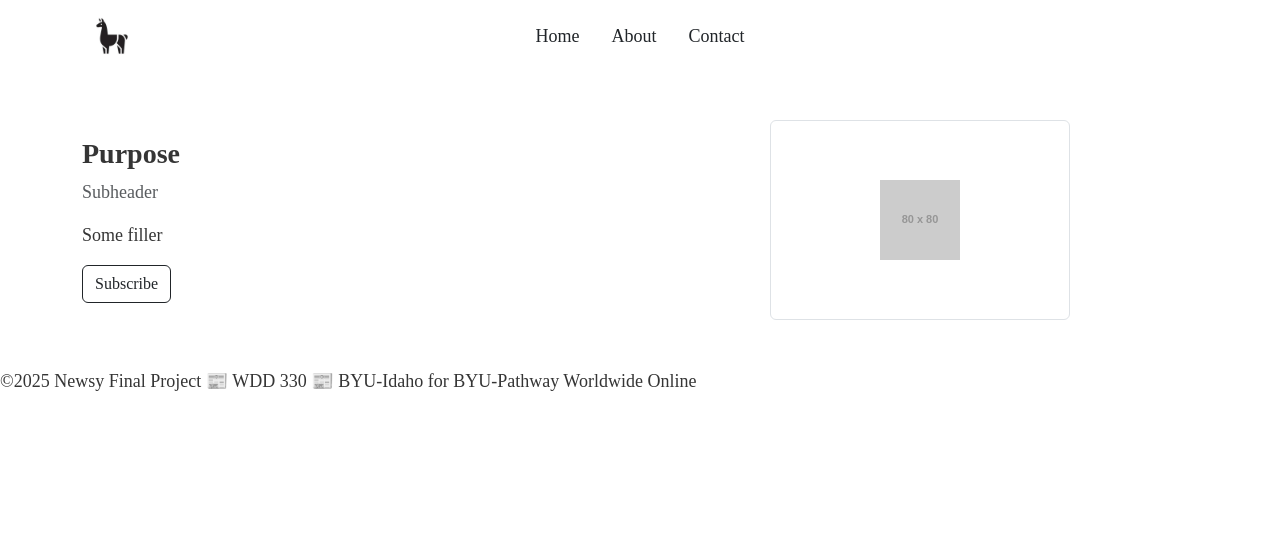
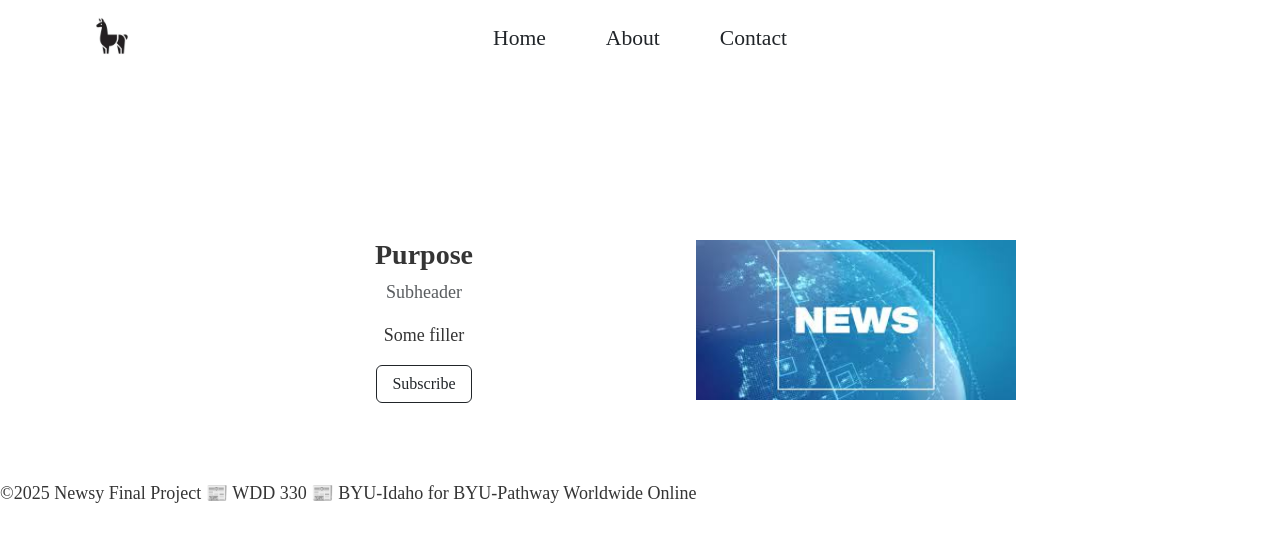
Before and after one commit to trystandj/wdd330-project, a website built with Vite: page src/index.html in a window 1280 px wide. Built offline with nearby package versions, Linux system fonts and the light colour scheme; placeholder pictures from the web are drawn by us.

Commit message:
more home page content

```diff
--- a/src/css/style.css
+++ b/src/css/style.css
@@ -27,3 +27,76 @@ body {
   font-size: var(--font-base);
   color: var(--color-font);
 }
+
+.navbar {
+  display: flex;
+  flex-direction: row;
+  align-items: center;
+  justify-content: center;
+  padding:  20px;
+  translate: 0 -70px;
+  gap: 40px;
+}
+
+.navbar a {
+  color: var(--color-background);
+  text-decoration: none;
+  font-size: var(--large-font);
+  margin: 0 10px;
+}
+
+.navbar a:hover {
+  color: var(--color-secondary);
+}
+
+.navbar li {
+  list-style: none;
+
+
+}
+
+
+.home-start {
+  display: flex;
+  flex-direction: row;
+  align-items: center;
+  justify-content: center;
+  height: 40vh;
+  background-color: var(--color-background);
+
+}
+
+.home-content {
+  display: flex;
+  flex-direction: row;
+  align-items: center;
+  justify-content: center;
+  width: 100%;
+  max-width: 1200px;
+  padding: 20px;
+  gap: 2rem;
+
+}
+
+.home-content button{
+  width: 6rem;
+}
+
+.home-content div{
+  width: 100%;
+  max-width: 400px;
+  text-align: center;
+  padding: 20px;
+  display: flex;
+  flex-direction: column;
+  height: auto;
+  align-items: center;
+}
+
+.home-content div img{
+  width: 100%;
+  max-width: 600px;
+  height: 200px;
+  text-align: center;
+  padding: 20px;
+}
--- a/src/index.html
+++ b/src/index.html
@@ -12,23 +12,24 @@
   <body>
     <header class="header" id="header"></header>
     <main class="">
-      <section class="container-ml py-5">
+
+      <section class="home-start">
         <div class="container">
-          <div class="row align-items-center gx-1">
+          <div class="home-content">
 
-            <!-- Left Text Column -->
-            <div class="col">
+
+            <div>
               <h3 class="fw-bold">Purpose</h3>
               <p class="text-muted">Subheader</p>
               <p>Some filler</p>
               <button class="btn btn-outline-dark">Subscribe</button>
             </div>
 
-            <!-- Right Image Placeholder -->
-            <div class="col d-flex justify-content-center">
-              <div class="border rounded p-5 d-flex align-items-center justify-content-center" style="width: 100%; max-width: 300px; height: 200px;">
-                <img src="https://via.placeholder.com/80" alt="Placeholder Icon" />
-              </div>
+
+            <div>
+
+                <img src="/images/filler.jpg" alt="Placeholder Icon" />
+
             </div>
 
           </div>
--- a/src/public/partials/header.html
+++ b/src/public/partials/header.html
@@ -10,7 +10,7 @@
       <div style="width: 40px;"></div>
     </div>
 
-    <ul class="nav justify-content-center position-absolute top-50 start-50 translate-middle">
+    <ul class="navbar">
       <li class="nav-item">
         <a class="nav-link active text-dark" href="/">Home</a>
       </li>
```
Also changed, not shown: src/public/images/filler.jpg (added).
